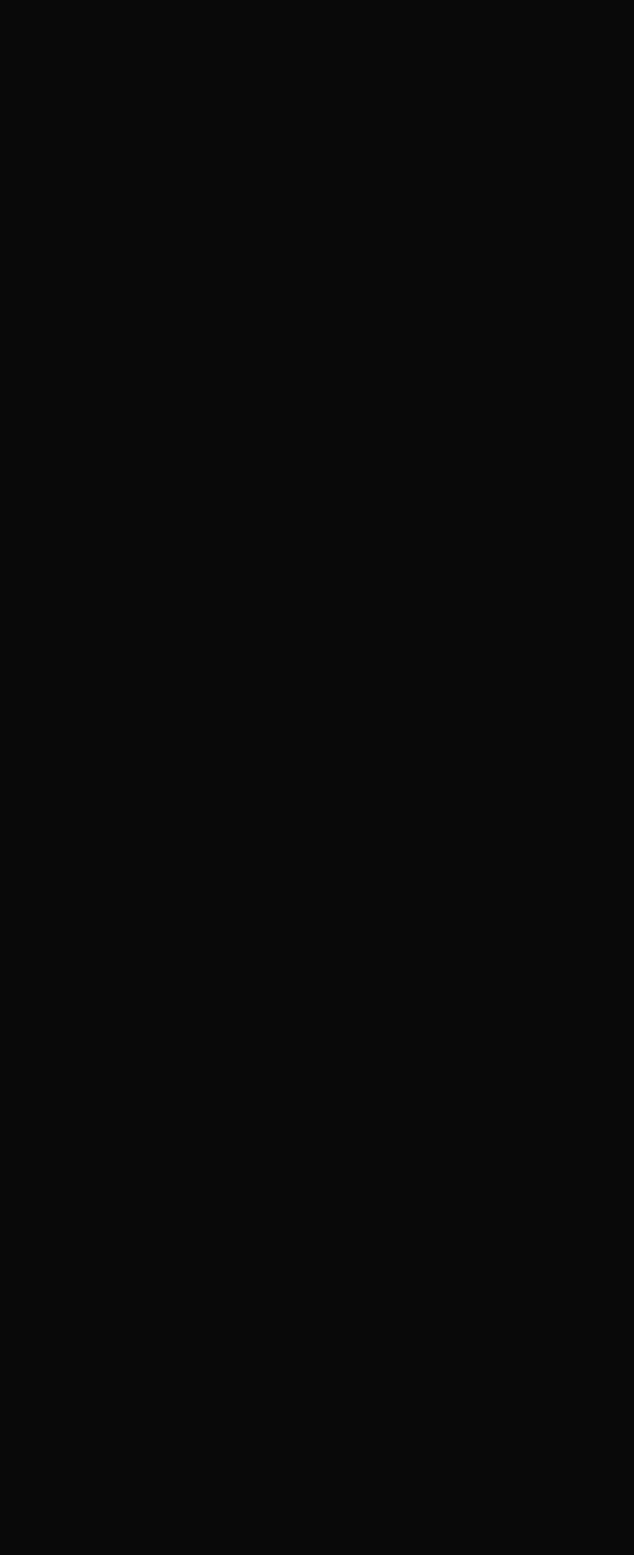
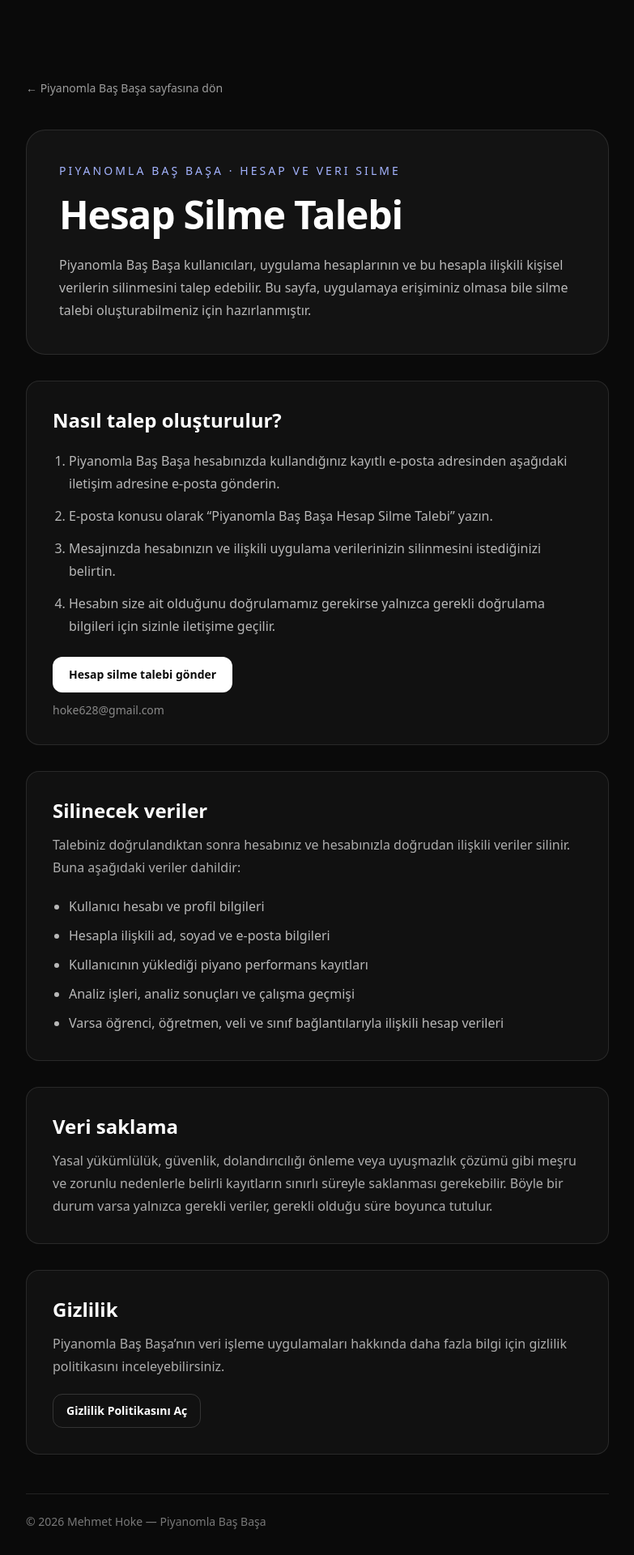
Before and after one commit to MehmetHooke/Portfolio, a React (Vite) app: page /piyanomla-bas-basa/delete-account in a window 1280 px wide. Before the commit this address had no page. Shown: the top 1920 px of the page at 81% size, without its empty margins (248-1031 px from the left). Before the commit the page ends 800 px from the top, so only its background shows below. Built offline with nearby package versions, Linux system fonts and the light colour scheme.

Commit message:
add Piyanomla account deletion page
* add Piyanomla account deletion page

* route Piyanomla account deletion page

* link Piyanomla account deletion page

```diff
--- a/src/App.tsx
+++ b/src/App.tsx
@@ -13,6 +13,7 @@
 import DeleteAccount from "./pages/DeleteAccount"
 import PiyanomlaBasBasa from "./pages/PiyanomlaBasBasa"
 import PiyanomlaBasBasaPrivacy from "./pages/PiyanomlaBasBasaPrivacy"
+import PiyanomlaBasBasaDeleteAccount from "./pages/PiyanomlaBasBasaDeleteAccount"
 
 // Ana sayfa layout’unu ayrı component yaptık
 function Home() {
@@ -43,6 +44,10 @@
         path="/piyanomla-bas-basa/privacy"
         element={<PiyanomlaBasBasaPrivacy />}
       />
+      <Route
+        path="/piyanomla-bas-basa/delete-account"
+        element={<PiyanomlaBasBasaDeleteAccount />}
+      />
     </Routes>
   )
 }
--- a/src/pages/PiyanomlaBasBasa.tsx
+++ b/src/pages/PiyanomlaBasBasa.tsx
@@ -123,6 +123,12 @@
             >
               Gizlilik Politikası
             </Link>
+            <Link
+              to="/piyanomla-bas-basa/delete-account"
+              className="rounded-xl border border-white/15 px-4 py-2.5 text-sm font-semibold text-white transition hover:bg-white/[0.06]"
+            >
+              Hesap Silme
+            </Link>
           </div>
         </section>
 
--- /dev/null
+++ b/src/pages/PiyanomlaBasBasaDeleteAccount.tsx
@@ -0,0 +1,115 @@
+import { Link } from "react-router-dom"
+
+const deletedData = [
+  "Kullanıcı hesabı ve profil bilgileri",
+  "Hesapla ilişkili ad, soyad ve e-posta bilgileri",
+  "Kullanıcının yüklediği piyano performans kayıtları",
+  "Analiz işleri, analiz sonuçları ve çalışma geçmişi",
+  "Varsa öğrenci, öğretmen, veli ve sınıf bağlantılarıyla ilişkili hesap verileri",
+]
+
+export default function PiyanomlaBasBasaDeleteAccount() {
+  return (
+    <main className="min-h-screen bg-neutral-950 text-white">
+      <div className="mx-auto max-w-3xl px-6 py-16 sm:py-24">
+        <Link
+          to="/piyanomla-bas-basa"
+          className="inline-flex text-sm text-white/60 transition hover:text-white"
+        >
+          ← Piyanomla Baş Başa sayfasına dön
+        </Link>
+
+        <section className="mt-10 rounded-3xl border border-white/10 bg-white/[0.04] p-8 sm:p-10">
+          <p className="text-sm font-medium uppercase tracking-[0.22em] text-indigo-300">
+            Piyanomla Baş Başa · Hesap ve Veri Silme
+          </p>
+
+          <h1 className="mt-5 text-3xl font-bold tracking-tight sm:text-5xl">
+            Hesap Silme Talebi
+          </h1>
+
+          <p className="mt-6 leading-7 text-white/70">
+            Piyanomla Baş Başa kullanıcıları, uygulama hesaplarının ve bu
+            hesapla ilişkili kişisel verilerin silinmesini talep edebilir.
+            Bu sayfa, uygulamaya erişiminiz olmasa bile silme talebi
+            oluşturabilmeniz için hazırlanmıştır.
+          </p>
+        </section>
+
+        <section className="mt-8 rounded-2xl border border-white/10 bg-white/[0.03] p-6 sm:p-8">
+          <h2 className="text-2xl font-semibold">Nasıl talep oluşturulur?</h2>
+
+          <ol className="mt-5 list-decimal space-y-3 pl-5 leading-7 text-white/70">
+            <li>
+              Piyanomla Baş Başa hesabınızda kullandığınız kayıtlı e-posta
+              adresinden aşağıdaki iletişim adresine e-posta gönderin.
+            </li>
+            <li>
+              E-posta konusu olarak “Piyanomla Baş Başa Hesap Silme Talebi”
+              yazın.
+            </li>
+            <li>
+              Mesajınızda hesabınızın ve ilişkili uygulama verilerinizin
+              silinmesini istediğinizi belirtin.
+            </li>
+            <li>
+              Hesabın size ait olduğunu doğrulamamız gerekirse yalnızca gerekli
+              doğrulama bilgileri için sizinle iletişime geçilir.
+            </li>
+          </ol>
+
+          <a
+            href="mailto:hoke628@gmail.com?subject=Piyanomla%20Ba%C5%9F%20Ba%C5%9Fa%20Hesap%20Silme%20Talebi"
+            className="mt-6 inline-flex rounded-xl bg-white px-5 py-3 text-sm font-semibold text-neutral-950 transition hover:bg-white/90"
+          >
+            Hesap silme talebi gönder
+          </a>
+
+          <p className="mt-3 text-sm text-white/50">hoke628@gmail.com</p>
+        </section>
+
+        <section className="mt-8 rounded-2xl border border-white/10 bg-white/[0.03] p-6 sm:p-8">
+          <h2 className="text-2xl font-semibold">Silinecek veriler</h2>
+          <p className="mt-3 leading-7 text-white/65">
+            Talebiniz doğrulandıktan sonra hesabınız ve hesabınızla doğrudan
+            ilişkili veriler silinir. Buna aşağıdaki veriler dahildir:
+          </p>
+
+          <ul className="mt-5 list-disc space-y-2 pl-5 leading-7 text-white/70">
+            {deletedData.map((item) => (
+              <li key={item}>{item}</li>
+            ))}
+          </ul>
+        </section>
+
+        <section className="mt-8 rounded-2xl border border-white/10 bg-white/[0.03] p-6 sm:p-8">
+          <h2 className="text-2xl font-semibold">Veri saklama</h2>
+          <p className="mt-3 leading-7 text-white/65">
+            Yasal yükümlülük, güvenlik, dolandırıcılığı önleme veya uyuşmazlık
+            çözümü gibi meşru ve zorunlu nedenlerle belirli kayıtların sınırlı
+            süreyle saklanması gerekebilir. Böyle bir durum varsa yalnızca
+            gerekli veriler, gerekli olduğu süre boyunca tutulur.
+          </p>
+        </section>
+
+        <section className="mt-8 rounded-2xl border border-white/10 bg-white/[0.03] p-6 sm:p-8">
+          <h2 className="text-2xl font-semibold">Gizlilik</h2>
+          <p className="mt-3 leading-7 text-white/65">
+            Piyanomla Baş Başa’nın veri işleme uygulamaları hakkında daha fazla
+            bilgi için gizlilik politikasını inceleyebilirsiniz.
+          </p>
+          <Link
+            to="/piyanomla-bas-basa/privacy"
+            className="mt-5 inline-flex rounded-xl border border-white/15 px-4 py-2.5 text-sm font-semibold text-white transition hover:bg-white/[0.06]"
+          >
+            Gizlilik Politikasını Aç
+          </Link>
+        </section>
+
+        <footer className="mt-12 border-t border-white/10 pt-6 text-sm text-white/45">
+          © {new Date().getFullYear()} Mehmet Hoke — Piyanomla Baş Başa
+        </footer>
+      </div>
+    </main>
+  )
+}
```
